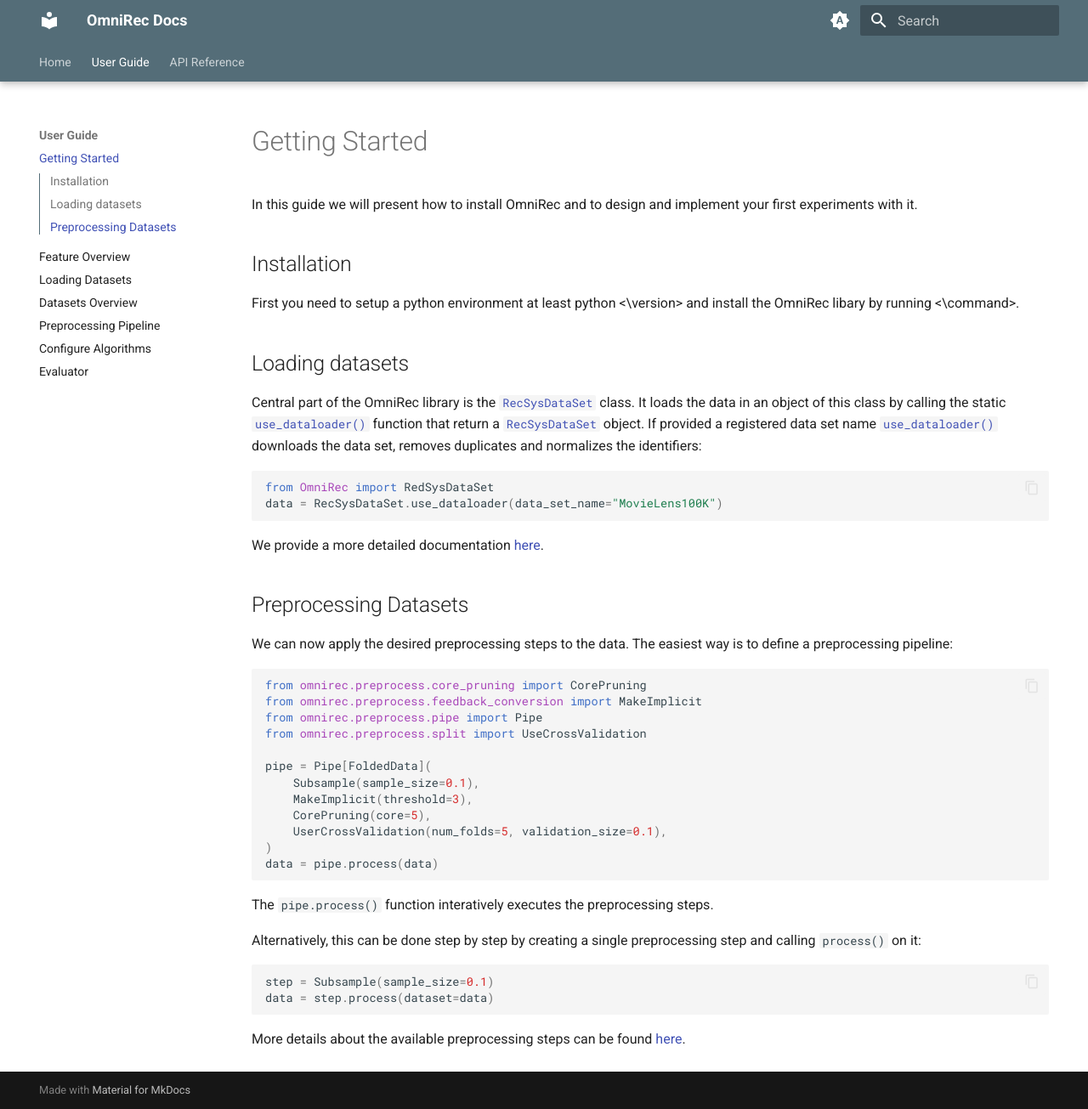
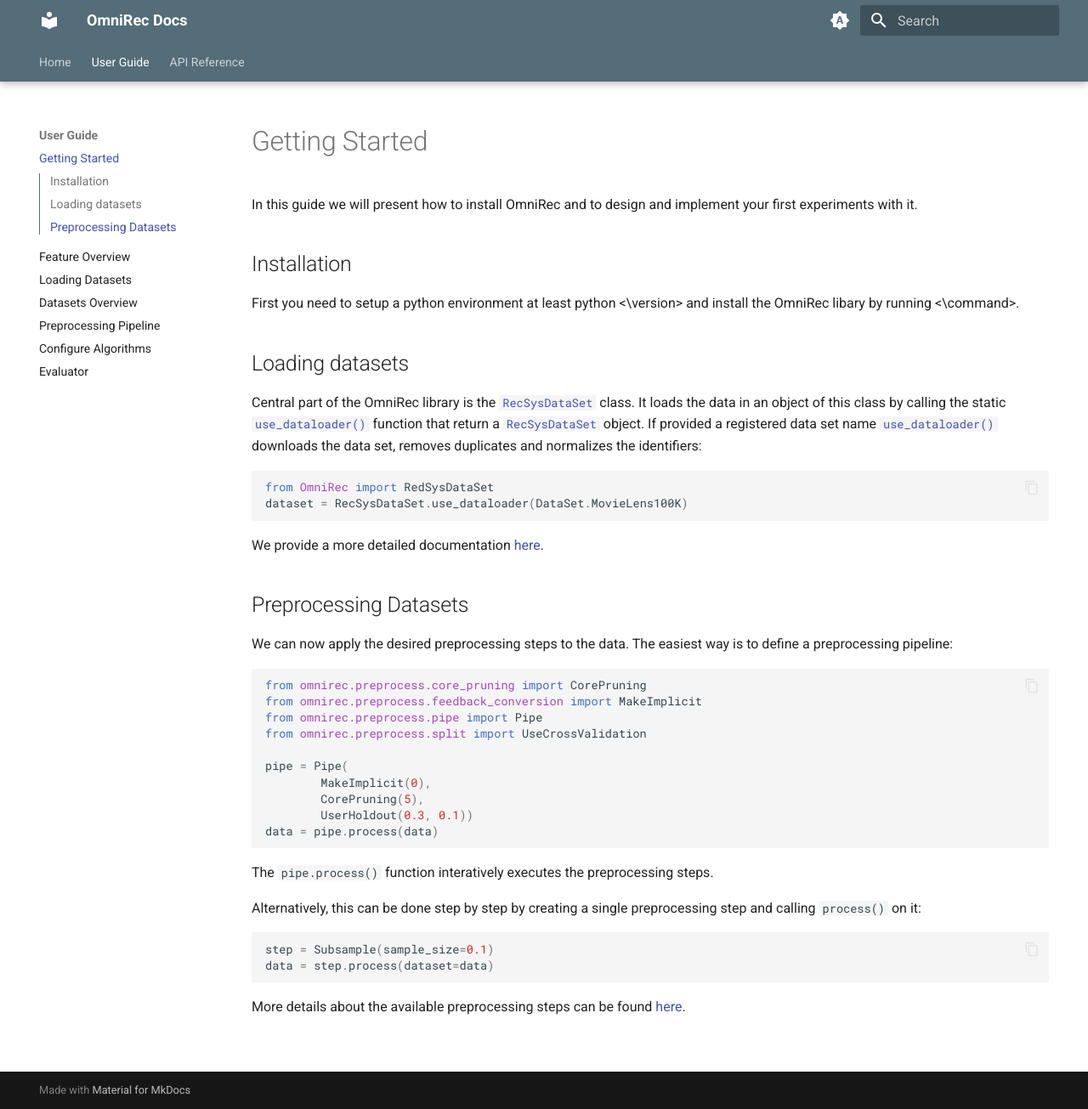
Before and after one commit to ISG-Siegen/OmniRec, an MkDocs documentation site: the page built from docs/getting_started.md, in a window 1280 px wide and 1305 px high. Shown: the whole window at 85% size. Built offline with MkDocs 1.6.1 and Material for MkDocs 9.7.7, drawn with Linux system fonts in a browser that asks for light colours.

````diff
--- a/docs/getting_started.md
+++ b/docs/getting_started.md
@@ -13,7 +13,7 @@ Central part of the OmniRec library is the [`RecSysDataSet`](API_references.md#o
 
 ```python
 from OmniRec import RedSysDataSet
-data = RecSysDataSet.use_dataloader(data_set_name="MovieLens100K")
+dataset = RecSysDataSet.use_dataloader(DataSet.MovieLens100K)
 ```
 We provide a more detailed documentation [here](loading_datasets.md).
 
@@ -29,12 +29,10 @@ from omnirec.preprocess.feedback_conversion import MakeImplicit
 from omnirec.preprocess.pipe import Pipe
 from omnirec.preprocess.split import UseCrossValidation
 
-pipe = Pipe[FoldedData](
-    Subsample(sample_size=0.1),
-    MakeImplicit(threshold=3),
-    CorePruning(core=5),
-    UserCrossValidation(num_folds=5, validation_size=0.1),
-)
+pipe = Pipe(
+        MakeImplicit(0),
+        CorePruning(5),
+        UserHoldout(0.3, 0.1))
 data = pipe.process(data)
 ```
 
--- a/mkdocs.yml
+++ b/mkdocs.yml
@@ -1,5 +1,8 @@
 site_name: OmniRec Docs
-site_url: http://omnirec.recommender-systems.com
+site_url: https://omnirec.recommender-systems.com
+options:
+            show_source: true
+            show_root_heading: true
 
 nav:
   - Home: index.md
@@ -21,6 +24,7 @@ theme:
     - content.code.copy
     - navigation.sections
     - toc.integrate
+  toc_depth: 2
   palette:
 
   # Palette toggle for automatic mode
@@ -54,7 +58,23 @@ theme:
 
 plugins:
   - search
-  - mkdocstrings
+  - mkdocstrings:
+      handlers:
+        python:
+          options:
+            show_source: true
+            show_root_heading: true
+            show_root_toc_entry: false
+            heading_level: 3
+            members_order: source
+            show_if_no_docstring: false
+            merge_init_into_class: true
+            show_symbol_type_heading: true
+            show_signature_annotations: true
+            show_signature: true
+            show_bases: true
+            filters:
+              - "!^_"
 
 markdown_extensions:
   - pymdownx.highlight:
````
Also changed, not shown: docs/API_references.md (+91 -3 lines), 14 other files.
